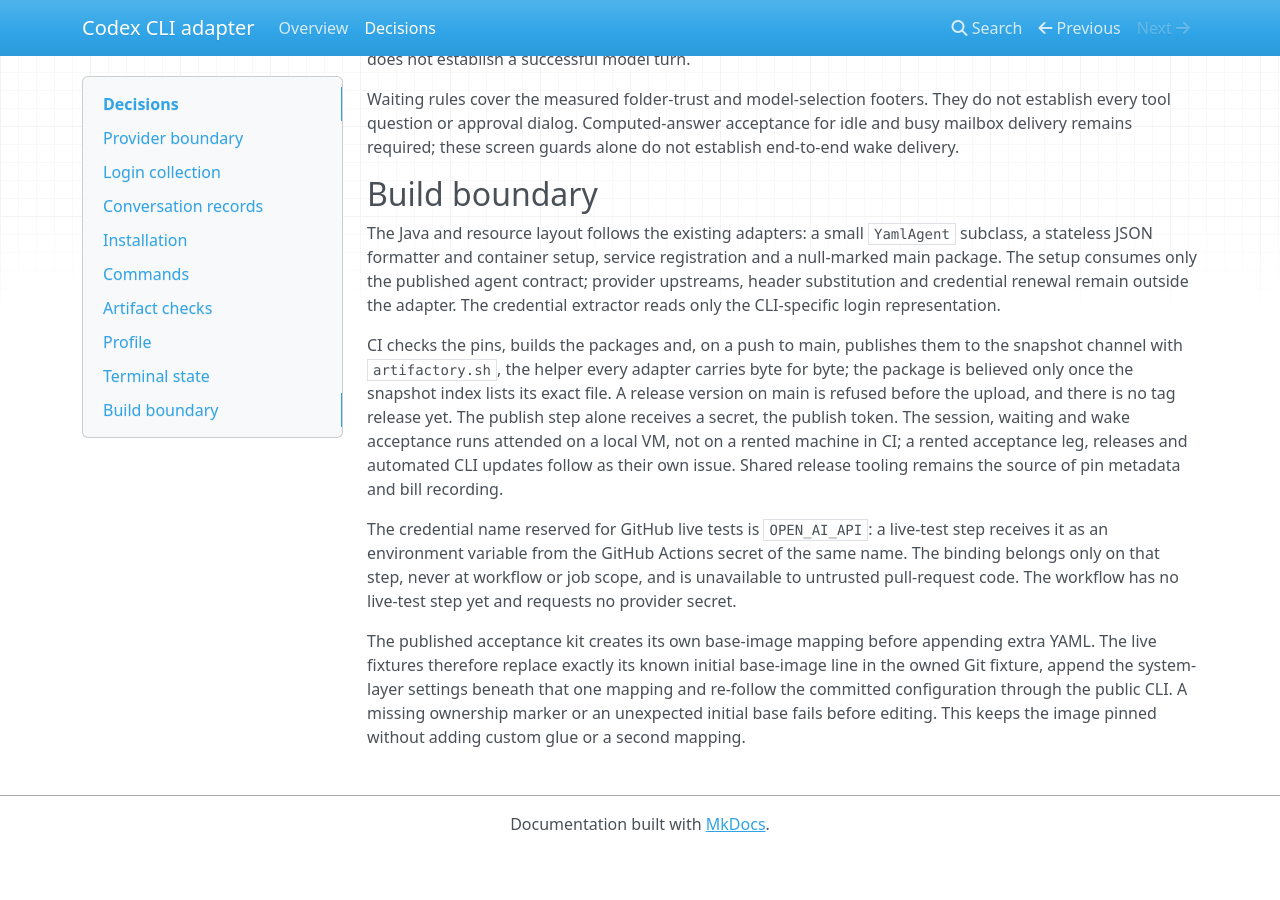
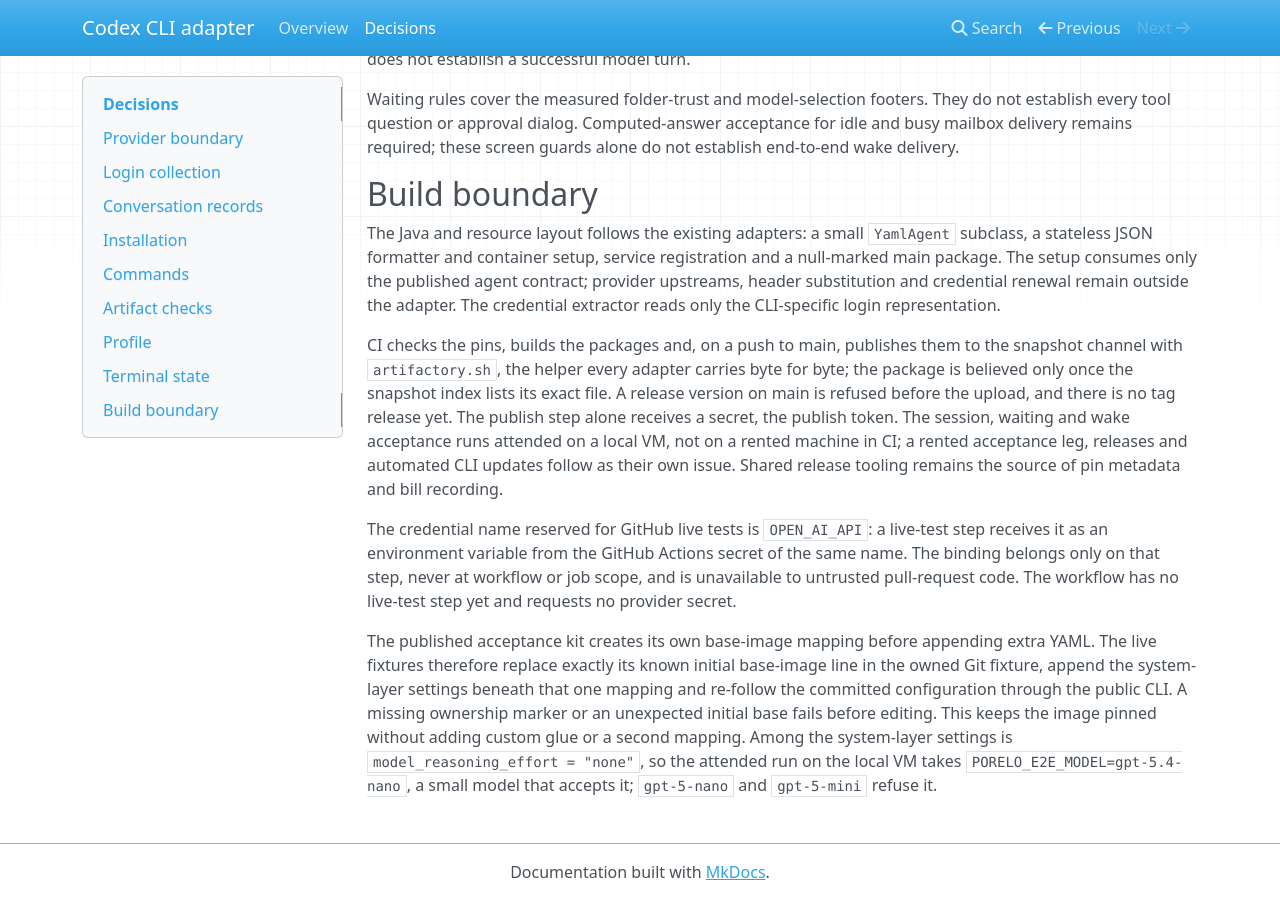
Before and after one commit to porelo-ai/porelo-codex, an MkDocs documentation site: the page built from doc/decisions.md, in a window 1280 px wide and 900 px high, scrolled down 2941 px. Built offline with MkDocs 1.6.1, drawn with Linux system fonts in a browser that asks for light colours; nearby versions of some CDN libraries; before the commit the page ends 3793 px from its top, so only the background shows below that.

Commit message:
Name the model the codex acceptance run takes
Assisted-by: Claude Code, claude-opus-5-5

```diff
--- a/doc/decisions.md
+++ b/doc/decisions.md
@@ -145,3 +145,6 @@ The live fixtures therefore replace exactly its known initial base-image line in
 fixture, append the system-layer settings beneath that one mapping and re-follow the committed
 configuration through the public CLI. A missing ownership marker or an unexpected initial base
 fails before editing. This keeps the image pinned without adding custom glue or a second mapping.
+Among the system-layer settings is `model_reasoning_effort = "none"`, so the attended run on the
+local VM takes `PORELO_E2E_MODEL=gpt-5.4-nano`, a small model that accepts it; `gpt-5-nano` and
+`gpt-5-mini` refuse it.
```
Also changed, not shown: issues/CX10-The-Sign-In-Says-How-It-Is-Answered.md (+1 -1 lines), issues/README.md (+0 -5 lines).
